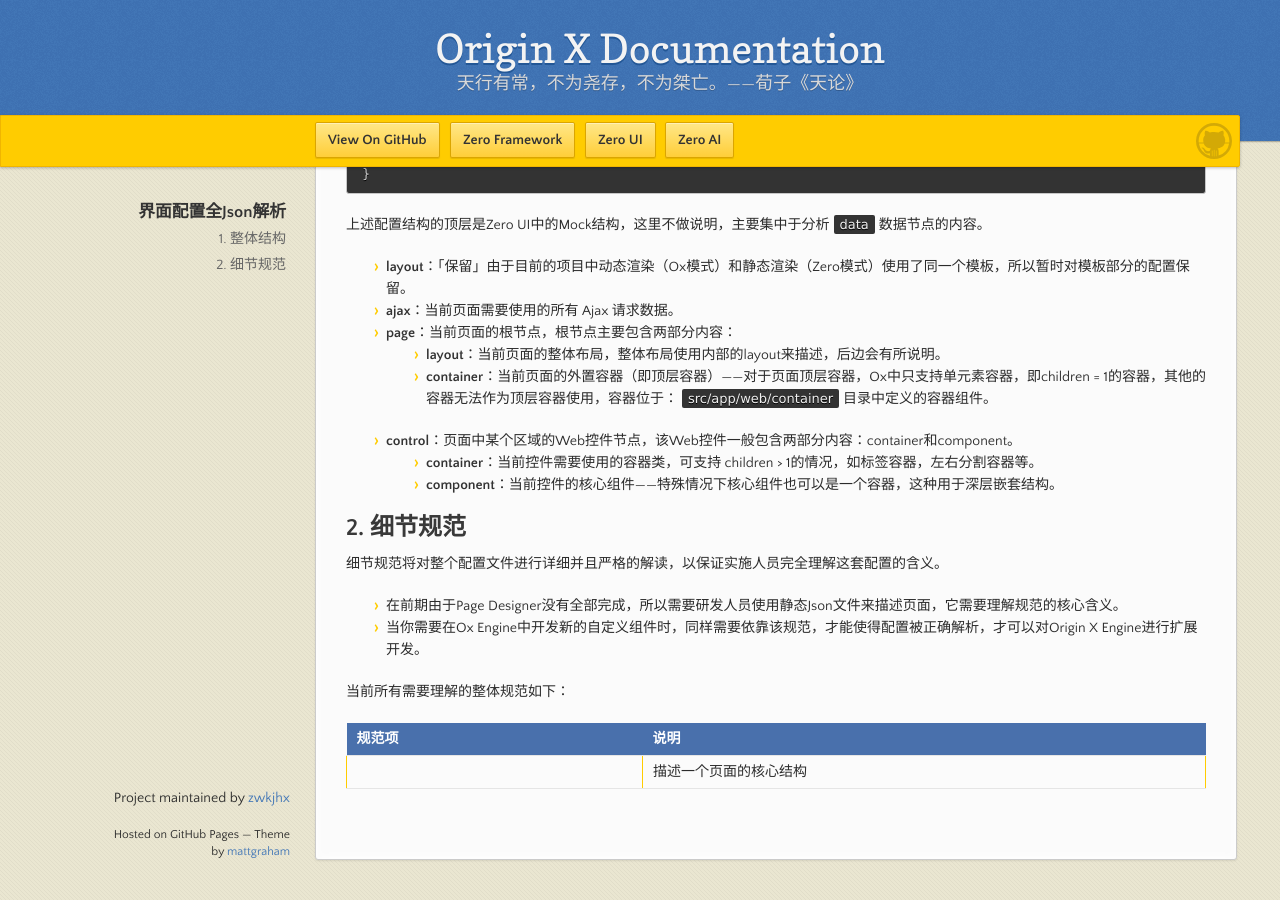
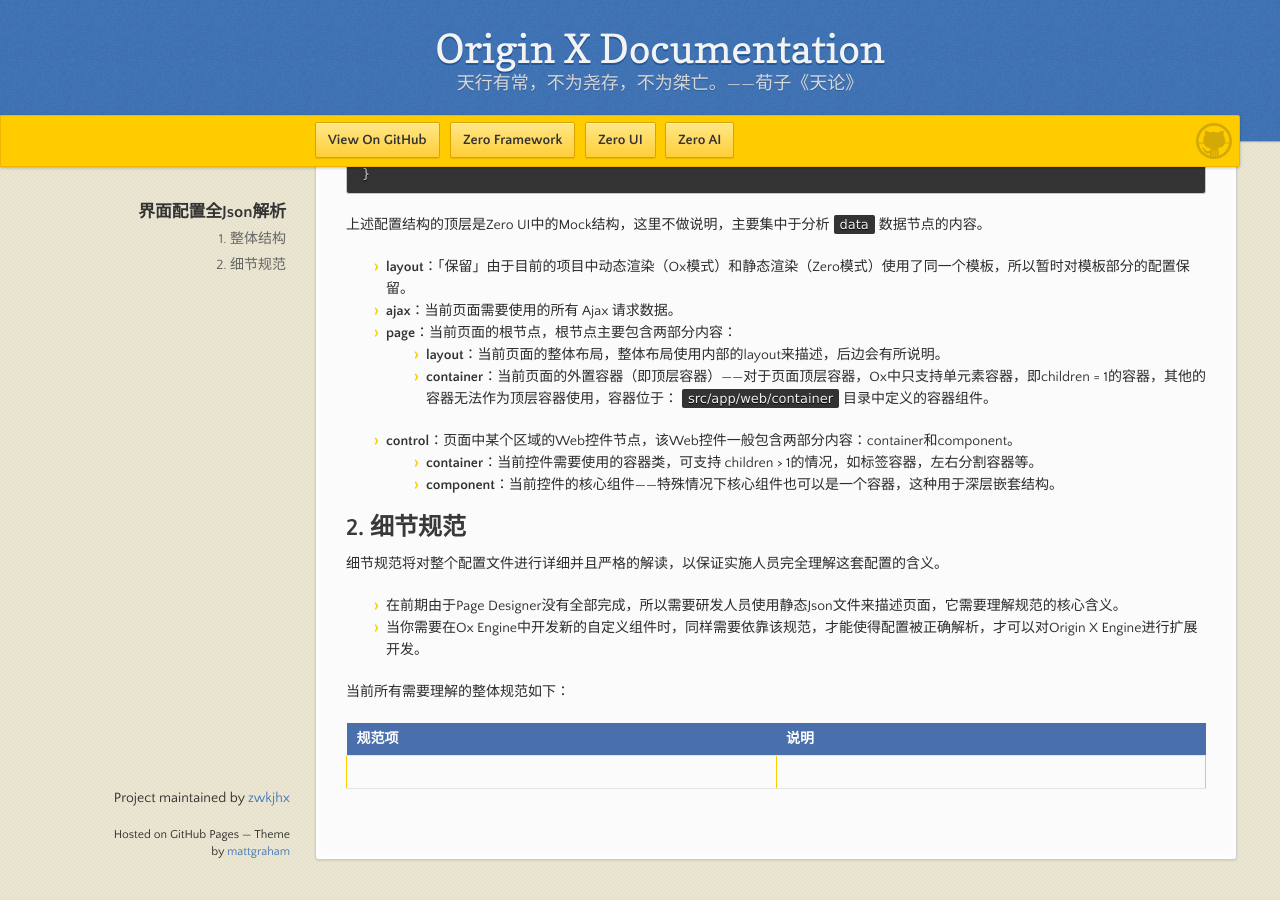
Before and after one commit to zwkjhx/ox-doc, a Jekyll site: the page built from specification/3-origin-xgui-fan/spo-001-jie-mian-pei-zhi-quan-json-jie-xi.md, in a window 1280 px wide and 900 px high, scrolled down 668 px. Built offline with Jekyll 4.4.1, drawn with Linux system fonts in a browser that asks for light colours; our own code applies the rules of GitHub Pages for plain Markdown files.

Commit message:
Updates specification/3-origin-xgui-fan/spo-001-jie-mian-pei-zhi-quan-json-jie-xi.md
Auto commit by GitBook Editor

```diff
--- a/specification/3-origin-xgui-fan/spo-001-jie-mian-pei-zhi-quan-json-jie-xi.md
+++ b/specification/3-origin-xgui-fan/spo-001-jie-mian-pei-zhi-quan-json-jie-xi.md
@@ -52,4 +52,4 @@
 
 | 规范项 | 说明 |
 | :--- | :--- |
-|  | 描述一个页面的核心结构 |
+|  |  |
```
